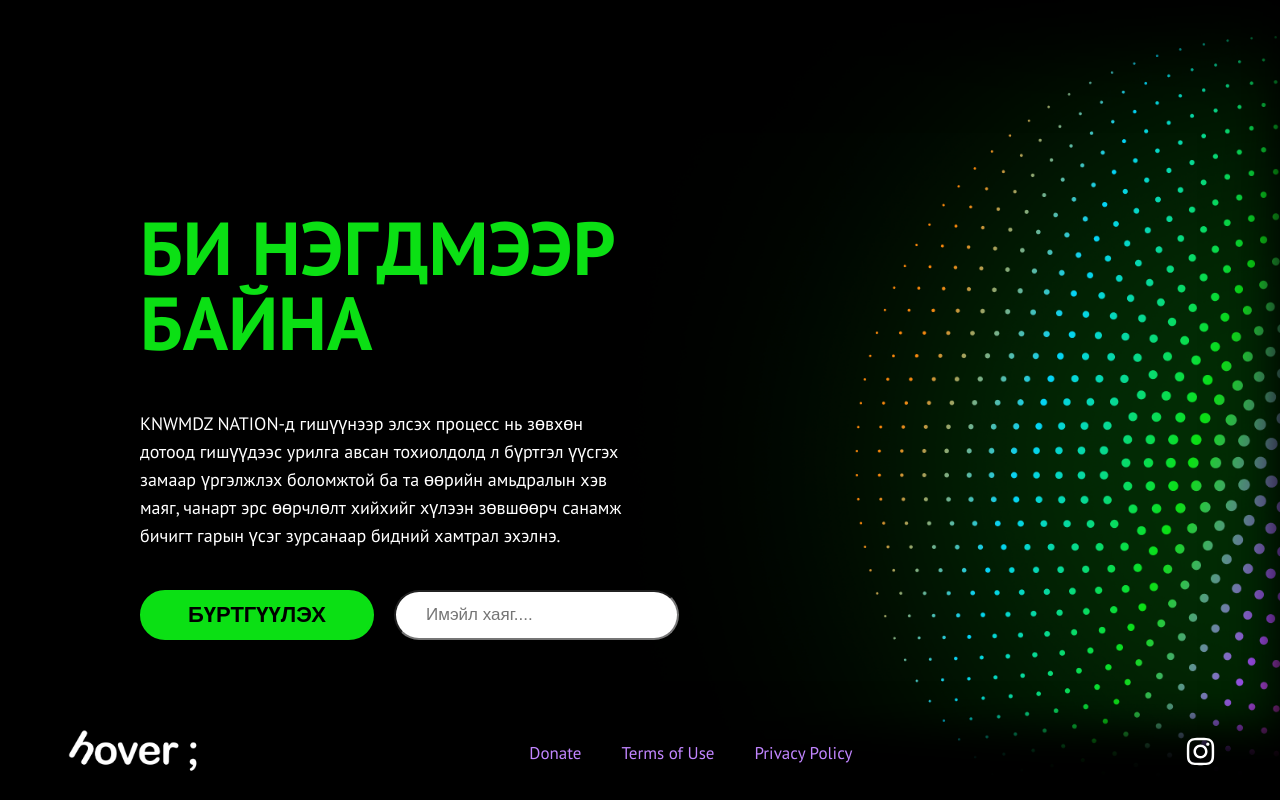
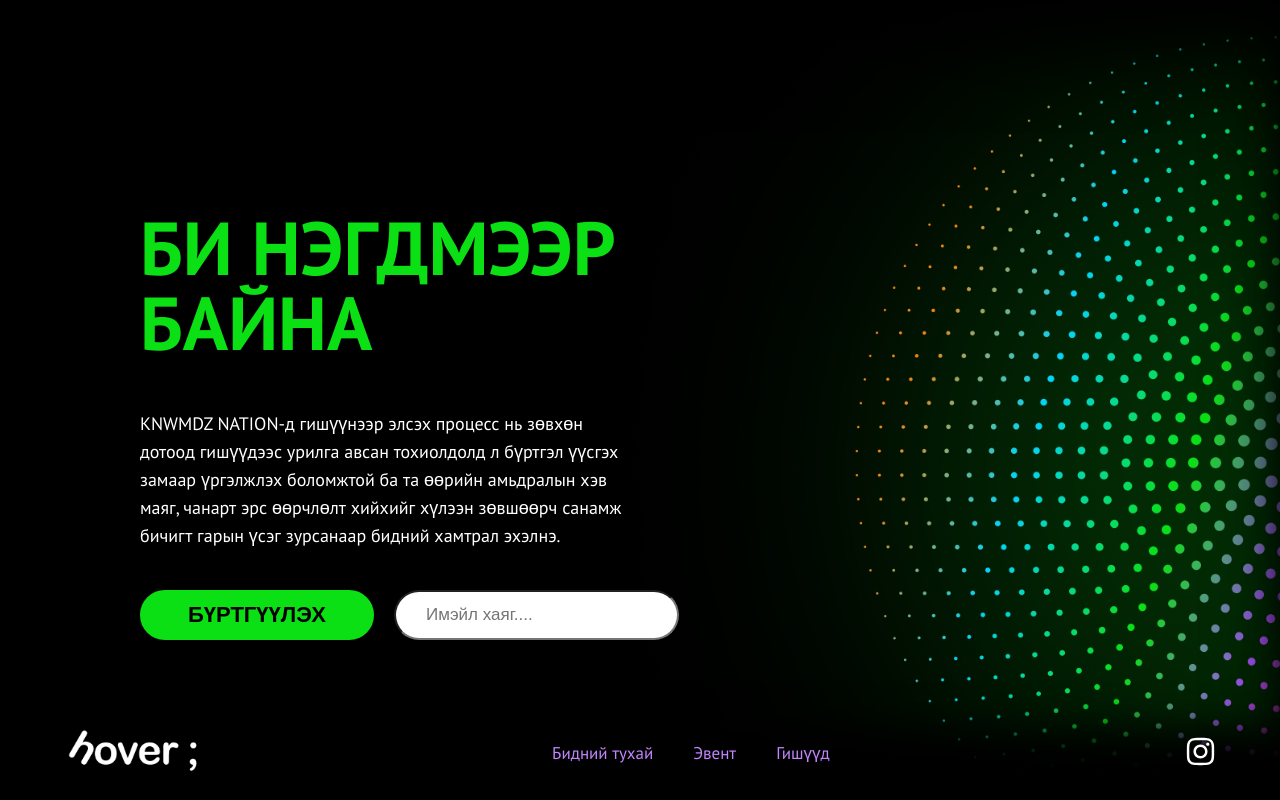
Before and after one commit to DorjooHover/knowMadz, a React (Create React App) app: page / in a window 1280 px wide. Shown: the part 6881-7681 px from the top of the page. Built offline with nearby package versions, Linux system fonts and the light colour scheme; a web font is replaced by a local one.

Commit message:
Add files via upload

```diff
--- a/src/components/Footer/index.jsx
+++ b/src/components/Footer/index.jsx
@@ -18,13 +18,13 @@
 				<div className="footer__lists">
 					<ul>
 						<li>
-							<a href="#">Donate</a>
+							<a href="#experience">Бидний тухай</a>
 						</li>
 						<li>
-							<a href="#">Terms of Use</a>
+							<a href="#event">Эвент</a>
 						</li>
 						<li>
-							<a href="#">Privacy Policy</a>
+							<a href="#team">Гишүүд</a>
 						</li>
 					</ul>
 				</div>
--- a/src/components/Team/index.jsx
+++ b/src/components/Team/index.jsx
@@ -126,7 +126,7 @@
 						төлөвлөлт, зорилго, төлөвлөгөөг хэрэгжүүлдэг
 						үндсэн гишүүд юм.
 					</p>
-					<a href="#" className="btn">
+					<a href="#team" className="btn">
 						CLUB MEMBERS -Н ТАЛААР
 					</a>
 				</div>
```
Also changed, not shown: src/components/Involve/Input.jsx (+11 -0 lines).
